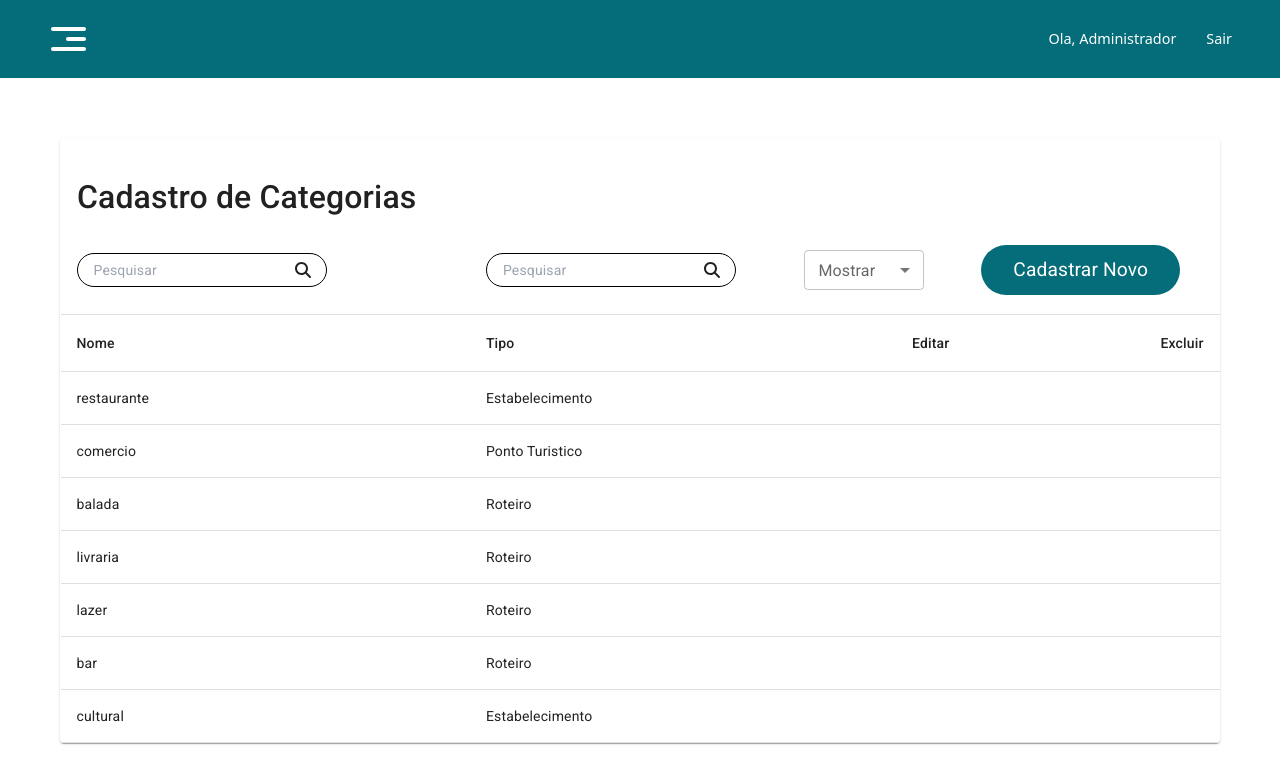
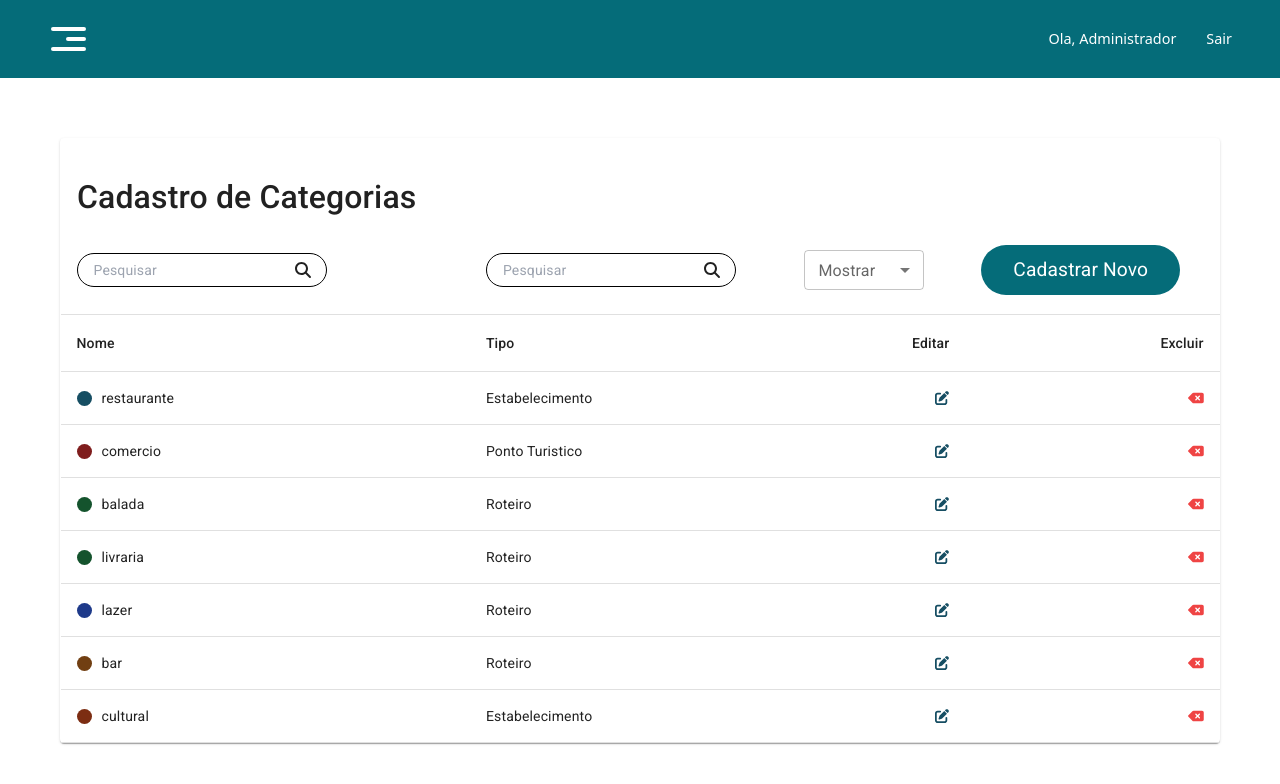
Before and after one commit to realkevinbrian/TurismSystem, a React (Create React App) app: page /admin in a window 1280 px wide. Shown: the top 784 px of the page. Built offline with nearby package versions, Linux system fonts and the light colour scheme.

Commit message:
Fixed Cadastro de Tabela and updated functionalities

```diff
--- a/src/Components/Category/index.jsx
+++ b/src/Components/Category/index.jsx
@@ -1,10 +1,10 @@
 import { TableCell, TableRow } from '@mui/material'
 import React from 'react'
-import { H4, H5 } from '../Global'
 import StyledTable from '../Table'
 import * as S from "./styled"
 import CategoryData from './CategoryData'
-
+import { FontAwesomeIcon } from '@fortawesome/react-fontawesome'
+import { faFileEdit, faEdit, faDeleteLeft, faClose } from '@fortawesome/free-solid-svg-icons'
 
 /***
  * At this point we are fetching table data in CategoryData Function created
@@ -79,38 +79,38 @@ export function CategoryLabels({Columns}){
  * BODY DATA FOR Category TABLE TO MAKE OUR TABLE REUSABLE
  */
 export function CategoryBodyData({Rows : rows,Columns : columns}){
-    return(
-      <>
-          {rows
-              // .slice(page * rowsPerPage, page * rowsPerPage + rowsPerPage)
-              // .filter(row => row.name.toLowerCase().includes(query))
-              .map((row) => {
 
-                return (
-                  <TableRow hover tabIndex={-1} key={row.name}>
-                    {
-                    columns.map((column) => {
-                      const value = row[column.id];
+      return (
+        <>
+            {
+                // rows.filter(row => row.nome)
+                rows.map((row)=>{
+                // console.log(columns);
 
-                      // //Switch case
-                      // switch(value){
-                      //     case "restaurante":
-                      //       return <TableCell key={column.id}><S.styledCell><S.Ball className='bg-red-500'/><span>{value}</span></S.styledCell></TableCell>
+                return(
+                    <TableRow key={row.id}>
 
-                      //     default:
-                      //       return <TableCell key={column.id}>{value}</TableCell>;
-                      //   }
 
-                        // <TableCell>Edit</TableCell>
+                        <TableCell>
+                          {
+                              (row.name === "restaurante") ? <S.styledCell><S.Ball className='bg-cyan-900'/><span>{row.name}</span></S.styledCell>
+                            : (row.name === "comercio") ? <S.styledCell><S.Ball className='bg-red-900'/><span>{row.name}</span></S.styledCell>
+                            : (row.name === "balada") ? <S.styledCell><S.Ball className='bg-green-900'/><span>{row.name}</span></S.styledCell>
+                            : (row.name === "livraria") ? <S.styledCell><S.Ball className='bg-green-900'/><span>{row.name}</span></S.styledCell>
+                            : (row.name === "lazer") ? <S.styledCell><S.Ball className='bg-blue-900'/><span>{row.name}</span></S.styledCell>
+                            : (row.name === "bar") ? <S.styledCell><S.Ball className='bg-yellow-900'/><span>{row.name}</span></S.styledCell>
+                            : (row.name === "cultural") ? <S.styledCell><S.Ball className='bg-orange-900'/><span>{row.name}</span></S.styledCell>  : ""
 
-                      return (
-                        <TableCell key={column.id}>{value}</TableCell>
-                      );
-                    })}
-                  </TableRow>
-                );
+                          }
+                        </TableCell>
+                        <TableCell>{row.type}</TableCell>
+                        <TableCell align = "right"><S.Edit href={`/category/${row.id}`} className='text-cyan-900'><FontAwesomeIcon icon={faEdit}/></S.Edit></TableCell>
+                        <TableCell align = "right"><S.Edit href={`/category/${row.id}`} className='text-red-500'><FontAwesomeIcon icon={faDeleteLeft}/></S.Edit></TableCell>
+                    </TableRow>
+                )
+                })
+            }
+        </>
+      )
 
-              })}
-      </>
-    )
 }
--- a/src/Components/Category/styled.jsx
+++ b/src/Components/Category/styled.jsx
@@ -39,3 +39,13 @@ export const styledCell = styled.div`
     align-items: center;
     gap:10px;
 `
+
+
+
+/***
+ * EDIT AND DELETE BTNS
+ */
+
+
+export const Edit = styled.a``;
+export const Delete = styled.a``;
```
